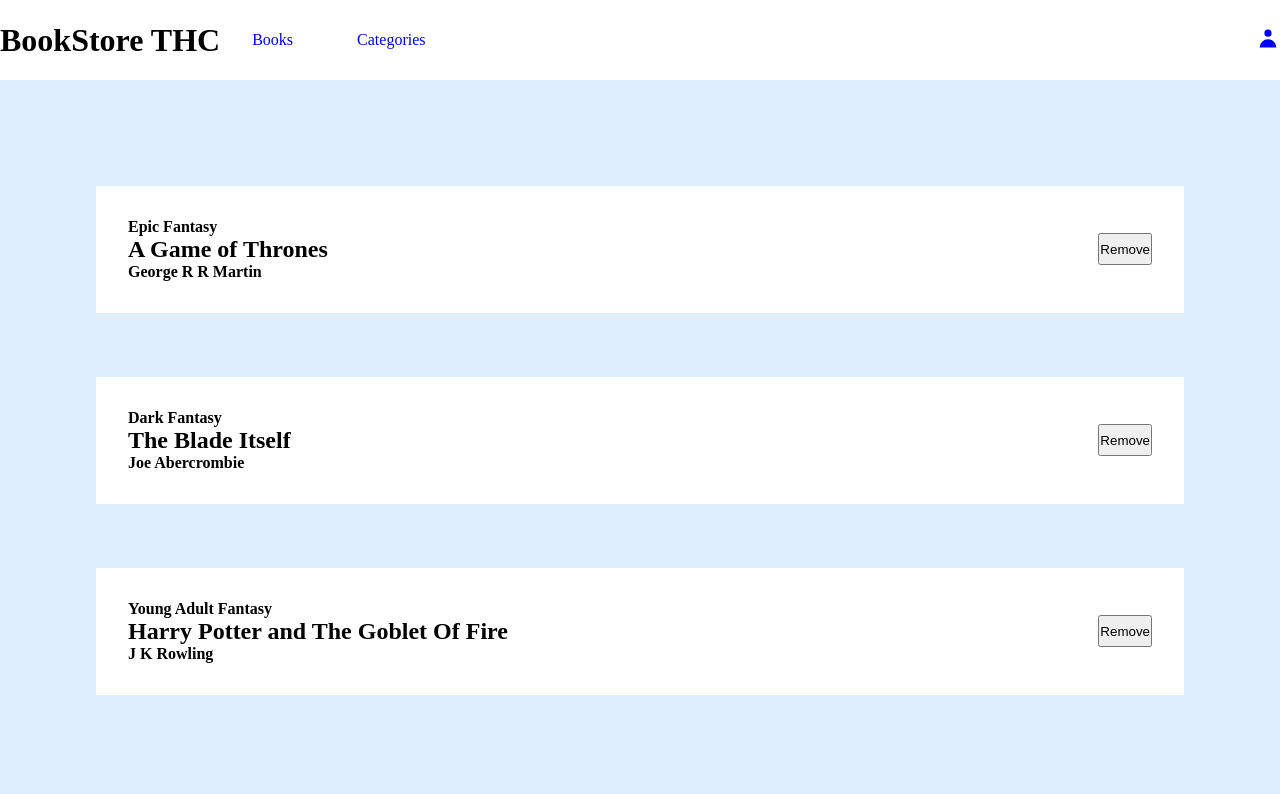
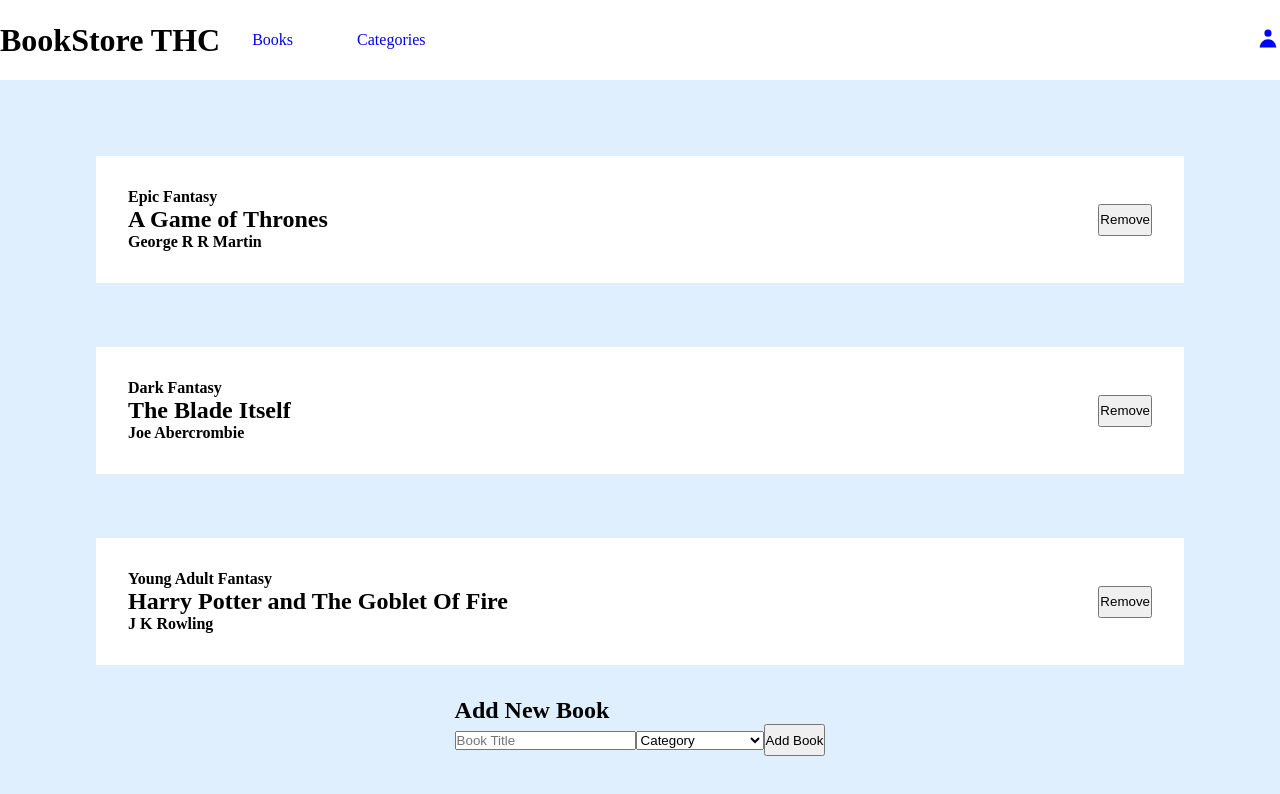
Before and after one commit to Lockless404/BookStore, a React (Create React App) app: page / in a window 1280 px wide. Shown: the top 794 px of the page. Built offline with nearby package versions, Linux system fonts and the light colour scheme.

Commit message:
Corrected linters.

```diff
--- a/src/components/Books.js
+++ b/src/components/Books.js
@@ -1,5 +1,6 @@
 import React from 'react';
 import Book from './Book';
+import Form from './Form';
 
 const Books = () => {
   const data = [
@@ -25,13 +26,15 @@ const Books = () => {
 
   return (
     <div className="books">
-      {data.map((book) => <Book
-        key={book.id}
-        title={book.title}
-        author={book.author}
-        genre={book.genre}
+      {data.map((book) => (
+        <Book
+          key={book.id}
+          title={book.title}
+          author={book.author}
+          genre={book.genre}
         />
-      )}
+      ))}
+      <Form />
     </div>
   );
 };
--- /dev/null
+++ b/src/components/Form.js
@@ -0,0 +1,21 @@
+import React from 'react'
+
+const Form = () => {
+  return (
+    <div>
+      <h2>Add New Book</h2>
+      <form action="#">
+        <input type="text" name="title" placeholder="Book Title" />
+        <select name="genre">
+          <option value="" defaultValue>Category</option>
+          <option value="Epic Fantasy">Epic Fantasy</option>
+          <option value="Grimdark Fantasy">Grimdark Fantasy</option>
+          <option value="YA Fantasy">YA Fantasy</option>
+        </select>
+        <button type="submit">Add Book</button>
+      </form>
+    </div>
+  )
+}
+
+export default Form
```
Also changed, not shown: src/components/Book.js (+9 -3 lines).
